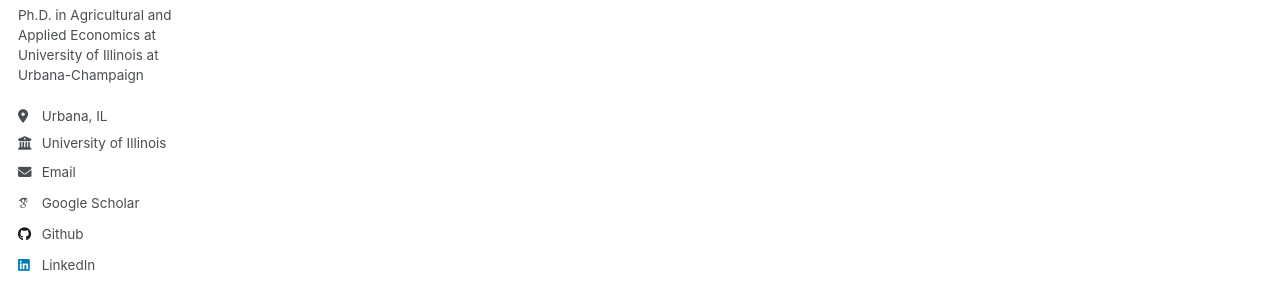
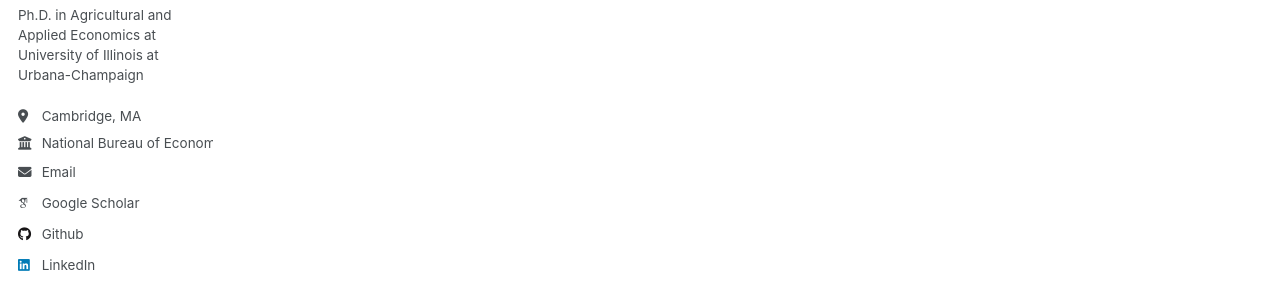
Before and after one commit to valenciac/valenciac.github.io, a Jekyll site: the page built from _pages/about.md, in a window 1280 px wide. Shown: the part 286-586 px from the top of the page. Built offline with Jekyll 4.4.1, drawn with Linux system fonts in a browser that asks for light colours; some web fonts are replaced.

Commit message:
Update _config.yml

```diff
--- a/_config.yml
+++ b/_config.yml
@@ -25,10 +25,10 @@
   name             : "Christian Valencia"
   pronouns         : # example: "she/her"
   bio              : "Ph.D. in Agricultural and Applied Economics at University of Illinois at Urbana-Champaign"
-  location         : "Urbana, IL"
-  employer         : "University of Illinois"
+  location         : "Cambridge, MA"
+  employer         : "National Bureau of Economic Research"
   uri              : # URL
-  email            : "cav5@illinois.edu"
+  email            : "valencic@nber.org"
 
   # Academic websites
   arxiv            : # URL - Update with the correct link to your profile
```
